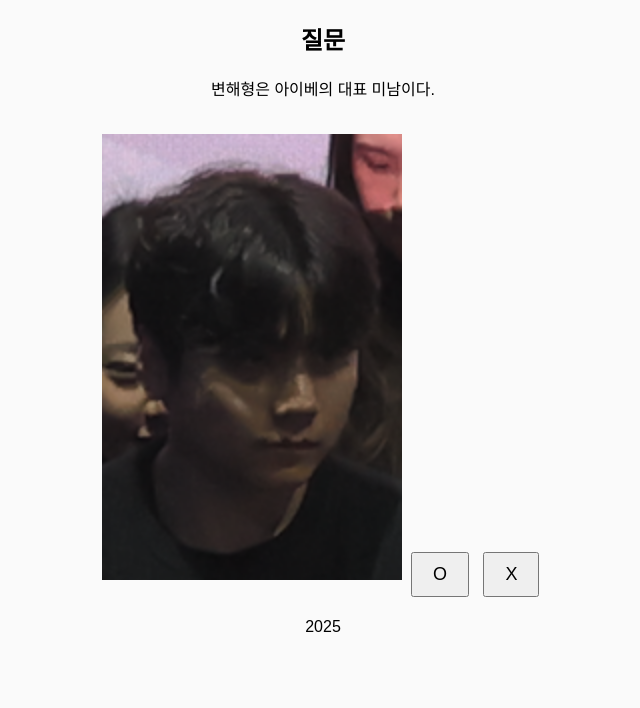
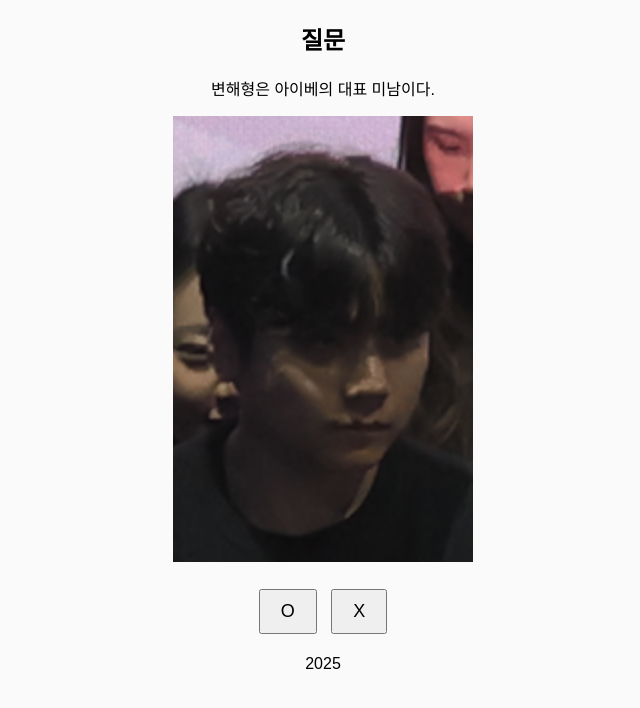
Before and after one commit to lieik1209-beep/KING.github.io, a plain HTML site: page index.html in a window 1280 px wide. Shown: the whole page, without its empty margins (317-957 px from the left). Drawn offline with Linux system fonts and the light colour scheme.

Commit message:
Add files via upload

```diff
--- a/index.html
+++ b/index.html
@@ -16,8 +16,7 @@
     <section>
       <h2>질문</h2>
       <p>변해형은 아이베의 대표 미남이다.</p>
-      <br>
-      <img src="images/1.png" alt="변해형" width="300">
+      <img src="images/1.png" alt="변해형" width="300"><br><br>
       <button id="btnO">O</button>
       <button id="btnX">X</button>
     </section>
```
